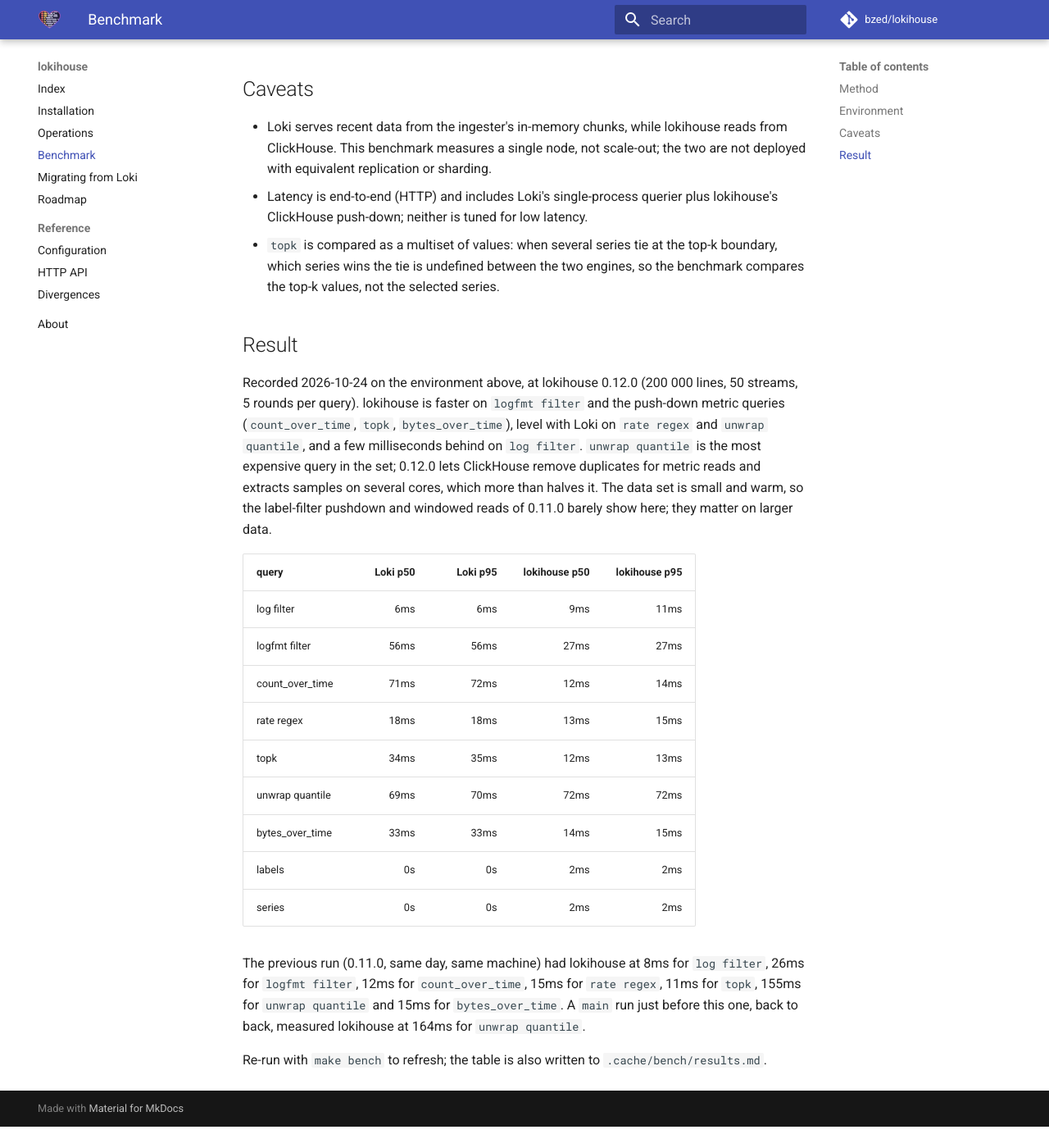
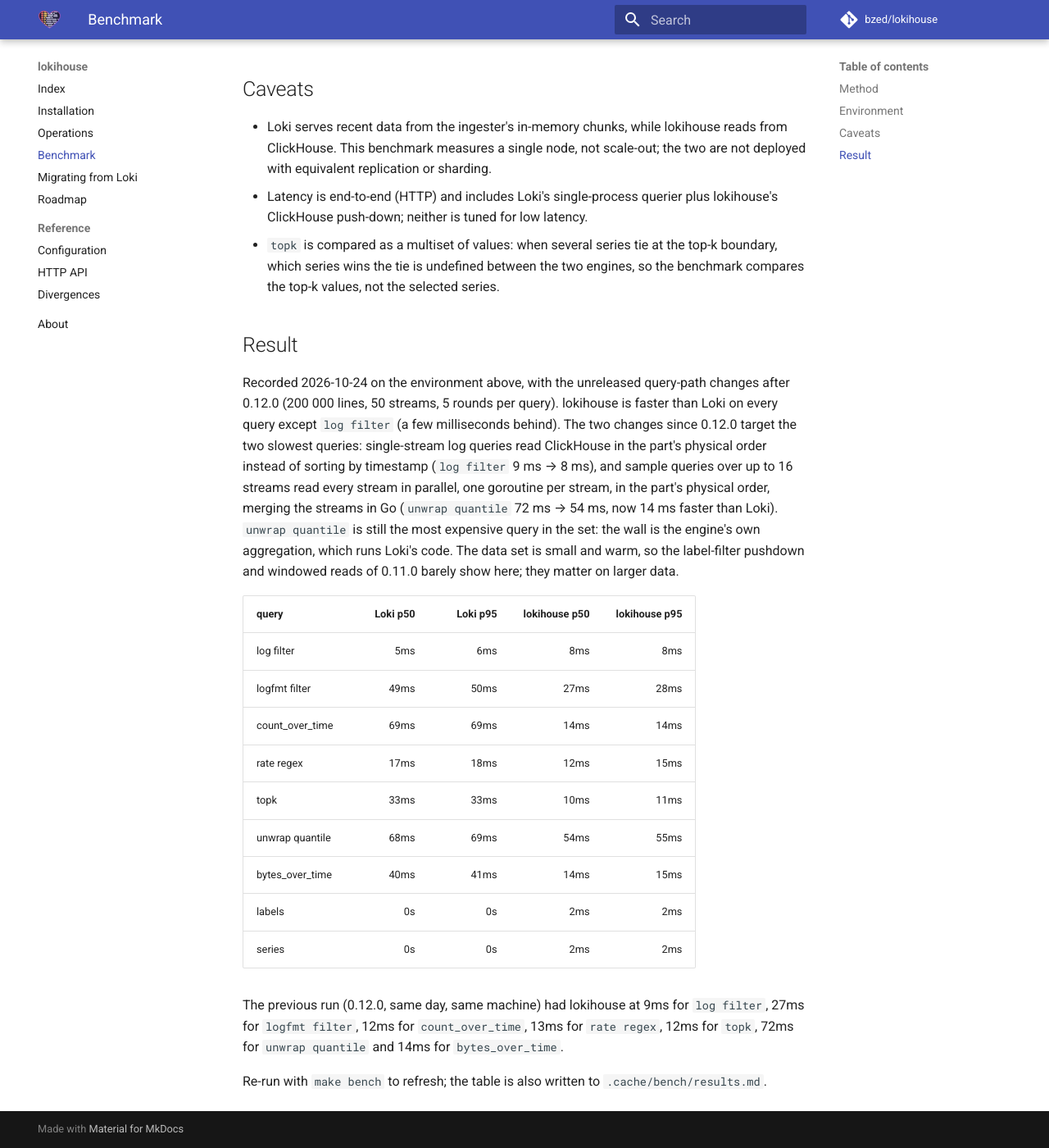
Before and after one commit to bzed/lokihouse, an MkDocs documentation site: the page built from docs/benchmark.md, in a window 1280 px wide and 1400 px high, scrolled down 1013 px. Shown: the whole window at 82% size. Built offline with MkDocs 1.6.1 and Material for MkDocs 9.7.7, drawn with Linux system fonts in a browser that asks for light colours; comment, search, counter and statistics services are not loaded; before the commit the page ends 2387 px from its top, so only the background shows below that.

Commit message:
docs: record the post-0.12.0 benchmark run
Generated by Mistral Vibe.
Co-Authored-By: Mistral Vibe <vibe@mistral.ai>

```diff
--- a/docs/benchmark.md
+++ b/docs/benchmark.md
@@ -44,33 +44,36 @@ compared with the oracle's `Compare`, so a fast-but-wrong answer fails the run.
 
 ## Result
 
-Recorded 2026-10-24 on the environment above, at lokihouse 0.12.0 (200 000
-lines, 50 streams, 5 rounds per query). lokihouse is faster on `logfmt filter`
-and the push-down metric queries (`count_over_time`, `topk`, `bytes_over_time`),
-level with Loki on `rate regex` and `unwrap quantile`, and a few milliseconds
-behind on `log filter`. `unwrap quantile` is the most expensive query in the set;
-0.12.0 lets ClickHouse remove duplicates for metric reads and extracts samples on
-several cores, which more than halves it. The data set is small and warm, so the
-label-filter pushdown and windowed reads of 0.11.0 barely show here; they matter
-on larger data.
+Recorded 2026-10-24 on the environment above, with the unreleased query-path
+changes after 0.12.0 (200 000 lines, 50 streams, 5 rounds per query).
+lokihouse is faster than Loki on every query except `log filter` (a few
+milliseconds behind). The two changes since 0.12.0 target the two slowest
+queries: single-stream log queries read ClickHouse in the part's physical
+order instead of sorting by timestamp (`log filter` 9 ms → 8 ms), and sample
+queries over up to 16 streams read every stream in parallel, one goroutine per
+stream, in the part's physical order, merging the streams in Go
+(`unwrap quantile` 72 ms → 54 ms, now 14 ms faster than Loki). `unwrap
+quantile` is still the most expensive query in the set: the wall is the
+engine's own aggregation, which runs Loki's code. The data set is small and
+warm, so the label-filter pushdown and windowed reads of 0.11.0 barely show
+here; they matter on larger data.
 
 | query | Loki p50 | Loki p95 | lokihouse p50 | lokihouse p95 |
 |---|---:|---:|---:|---:|
-| log filter | 6ms | 6ms | 9ms | 11ms |
-| logfmt filter | 56ms | 56ms | 27ms | 27ms |
-| count_over_time | 71ms | 72ms | 12ms | 14ms |
-| rate regex | 18ms | 18ms | 13ms | 15ms |
-| topk | 34ms | 35ms | 12ms | 13ms |
-| unwrap quantile | 69ms | 70ms | 72ms | 72ms |
-| bytes_over_time | 33ms | 33ms | 14ms | 15ms |
+| log filter | 5ms | 6ms | 8ms | 8ms |
+| logfmt filter | 49ms | 50ms | 27ms | 28ms |
+| count_over_time | 69ms | 69ms | 14ms | 14ms |
+| rate regex | 17ms | 18ms | 12ms | 15ms |
+| topk | 33ms | 33ms | 10ms | 11ms |
+| unwrap quantile | 68ms | 69ms | 54ms | 55ms |
+| bytes_over_time | 40ms | 41ms | 14ms | 15ms |
 | labels | 0s | 0s | 2ms | 2ms |
 | series | 0s | 0s | 2ms | 2ms |
 
-The previous run (0.11.0, same day, same machine) had lokihouse at 8ms for
-`log filter`, 26ms for `logfmt filter`, 12ms for `count_over_time`, 15ms for
-`rate regex`, 11ms for `topk`, 155ms for `unwrap quantile` and 15ms for
-`bytes_over_time`. A `main` run just before this one, back to back, measured
-lokihouse at 164ms for `unwrap quantile`.
+The previous run (0.12.0, same day, same machine) had lokihouse at 9ms for
+`log filter`, 27ms for `logfmt filter`, 12ms for `count_over_time`, 13ms for
+`rate regex`, 12ms for `topk`, 72ms for `unwrap quantile` and 14ms for
+`bytes_over_time`.
 
 Re-run with `make bench` to refresh; the table is also written to
 `.cache/bench/results.md`.
```
